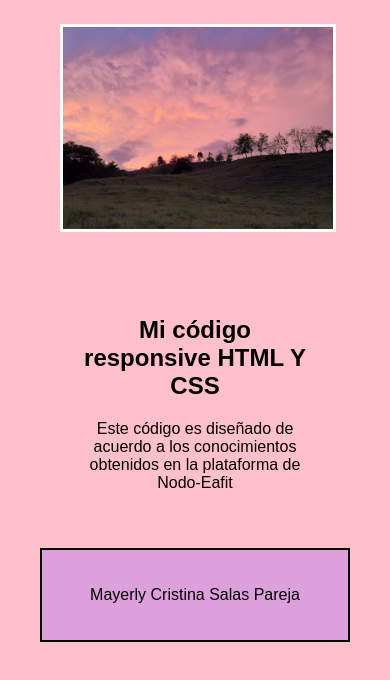
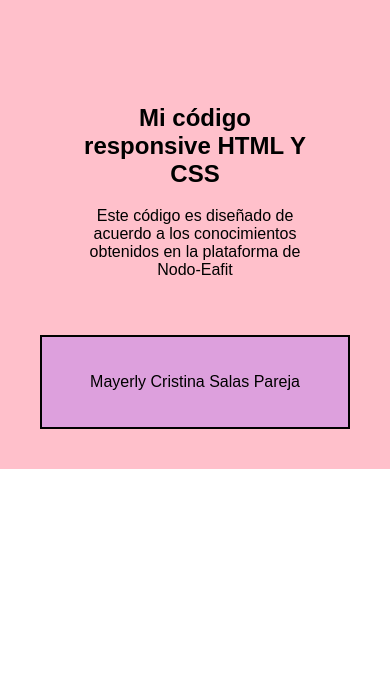
Before and after one commit to mayiii2210/Nodo7F2413MayerlySalas, a plain HTML site: page Subtemas_Ejercicios/responsive/responsive.html in a window 390 px wide. Shown: the part 266-946 px from the top of the page. After the commit the page ends 844 px from the top, so only its background shows below. Drawn offline with Linux system fonts and the light colour scheme.

Commit message:
Subo responsive validado y corregido

```diff
--- a/Subtemas_Ejercicios/responsive/responsive.html
+++ b/Subtemas_Ejercicios/responsive/responsive.html
@@ -21,7 +21,6 @@
         <div class="container">
             <div class="content">
                 <h1>Responsive</h1>
-                <img src="/img/img1 (2).jpeg" alt="foto1">
             </div>
             <div class="container">
                 <div class="content">
```
